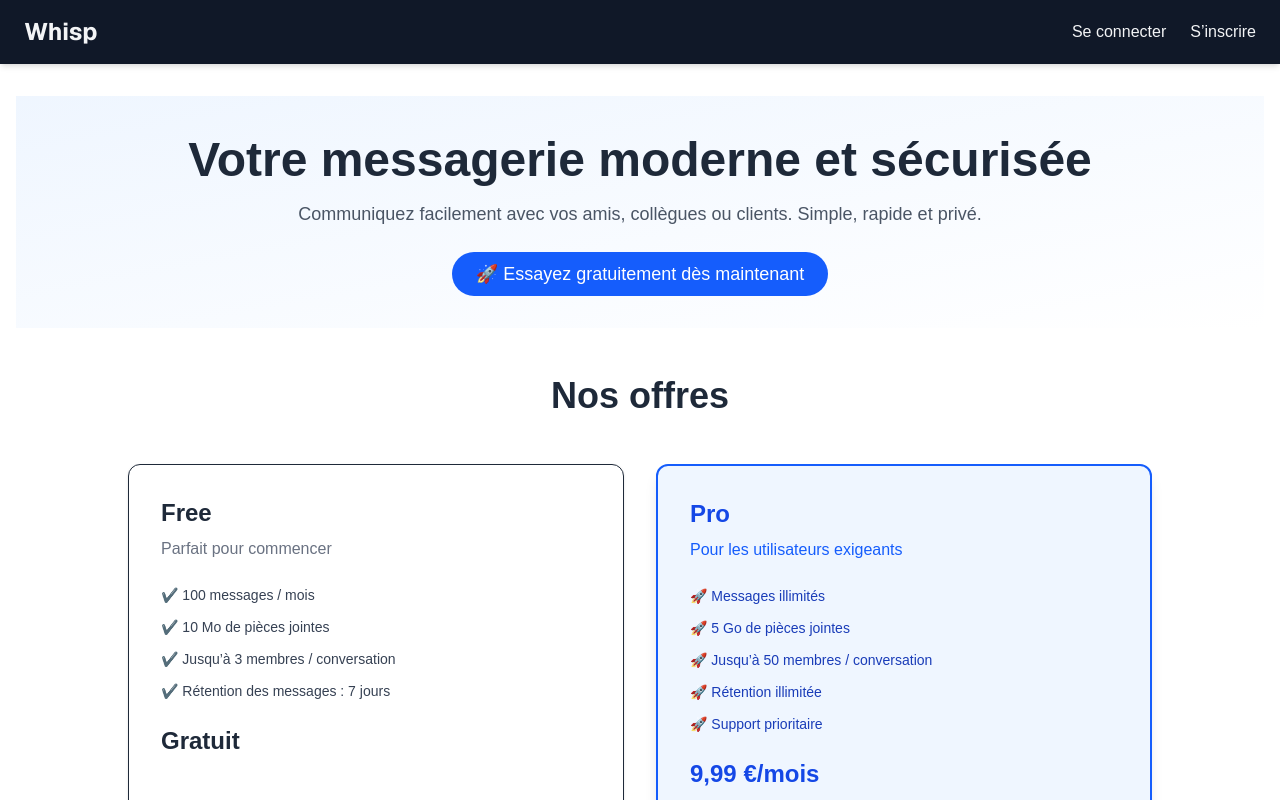
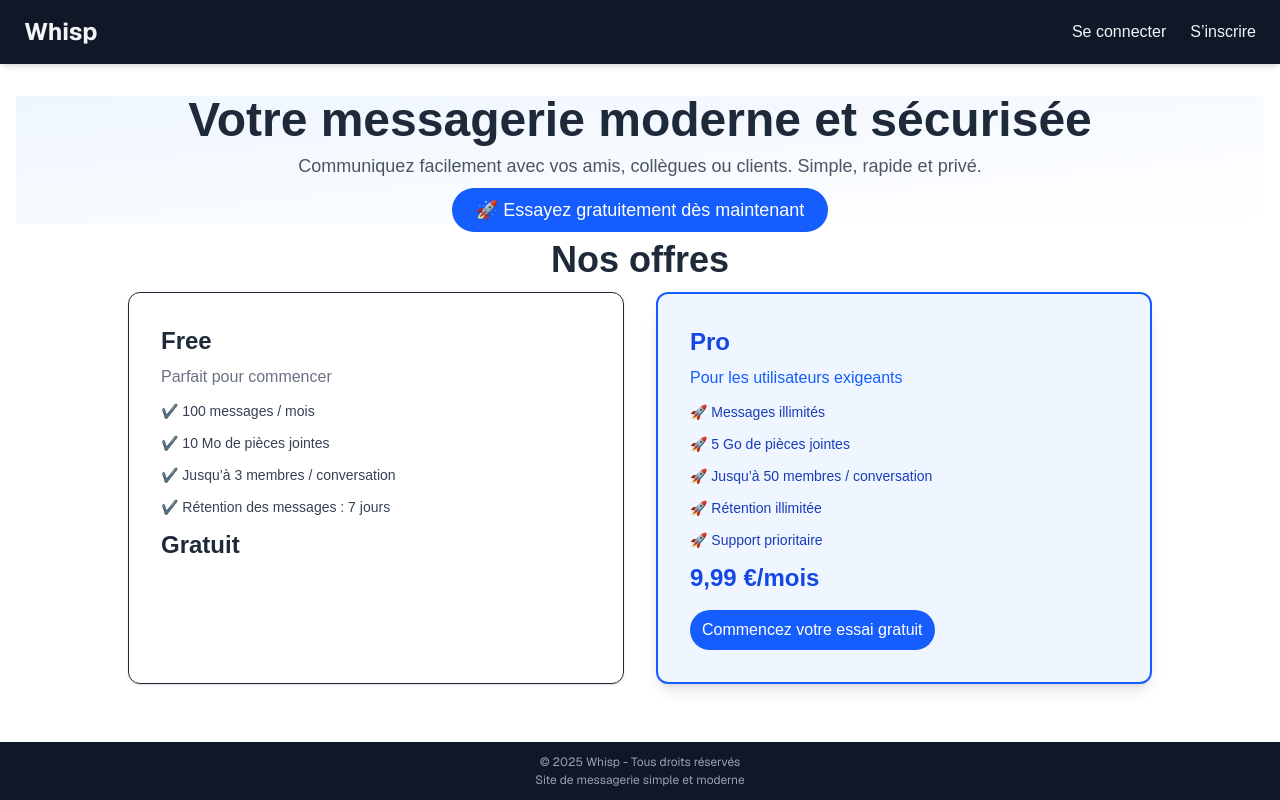
Before and after one commit to Esth0902/Whisp-reset, a Next.js app in the folder messagerie-frontend/: page / in a window 1280 px wide. Shown: the top 800 px of the page. Built offline with nearby package versions, Linux system fonts and the light colour scheme; no server answers.

Commit message:
update front

```diff
--- a/messagerie-frontend/src/app/messagerie/page.tsx
+++ b/messagerie-frontend/src/app/messagerie/page.tsx
@@ -165,7 +165,7 @@ export default function MessengerPage() {
     );
 
     return (
-        <div className="h-[calc(100vh-64px)] flex bg-gray-50 text-gray-900">
+        <div className="flex-1 flex bg-gray-50 text-gray-900 min-h-0">
             {/* Sidebar */}
             <aside className="w-1/4 border-r border-gray-200 flex flex-col bg-white">
                 <div className="p-4 border-b border-gray-200">
@@ -239,7 +239,7 @@ export default function MessengerPage() {
             </aside>
 
             {/* Zone principale */}
-            <main className="flex-1 flex flex-col bg-gray-100">
+            <main className="flex-1 flex flex-col bg-gray-100 min-h-0">
                 {activeConv ? (
                     <>
                         <div className="flex-1 overflow-y-auto p-6 space-y-4 bg-white">
--- a/messagerie-frontend/src/app/offre/page.tsx
+++ b/messagerie-frontend/src/app/offre/page.tsx
@@ -2,10 +2,10 @@ import Pricing from "@/component/pricing";
 
 export default function PricingPage() {
     return (
-        <main className="min-h-screen bg-white text-gray-800">
-            <section className="text-center py-5 px-6 bg-gradient-to-br from-blue-50 to-white">
-                <h1 className="text-4xl font-bold mb-6">Découvrez nos offres</h1>
-                <p className="text-gray-600 text-lg mb-12">
+        <main className="flex-1 bg-white text-gray-800 overflow-y-auto">
+            <section className="text-center py-2 px23 bg-gradient-to-br from-blue-50 to-white">
+                <h1 className="text-4xl font-bold mb-4">Découvrez nos offres</h1>
+                <p className="text-gray-600 text-lg mb-5">
                     Choisissez le plan qui vous convient le mieux.
                 </p>
             </section>
--- a/messagerie-frontend/src/app/page.tsx
+++ b/messagerie-frontend/src/app/page.tsx
@@ -54,11 +54,11 @@ export default function HomePage() {
     }
 
     return (
-        <main className="min-h-screen bg-white text-gray-800">
+        <main className="flex-1 bg-white text-gray-800">
             {/* Hero Section */}
-            <section className="text-center py-10 px-6 bg-gradient-to-br from-blue-50 to-white">
-                <h1 className="text-5xl font-extrabold mb-4">Votre messagerie moderne et sécurisée</h1>
-                <p className="text-lg text-gray-600 mb-8">
+            <section className="text-center bg-gradient-to-br from-blue-50 to-white">
+                <h1 className="text-5xl font-extrabold mb-2">Votre messagerie moderne et sécurisée</h1>
+                <p className="text-lg text-gray-600 mb-4">
                     Communiquez facilement avec vos amis, collègues ou clients. Simple, rapide et privé.
                 </p>
 
--- a/messagerie-frontend/src/component/header.tsx
+++ b/messagerie-frontend/src/component/header.tsx
@@ -16,15 +16,13 @@ export default function Header() {
     const [menuOpen, setMenuOpen] = useState(false);
     const pathname = usePathname();
 
-    // 🔔 State global (Zustand)
+    // State global (Zustand)
     const notifications = useNotificationStore((s) => s.notifications);
     const setNotifications = useNotificationStore((s) => s.setNotifications);
     const clearNotifications = useNotificationStore((s) => s.clearNotifications);
 
-    // 🔌 Connexion temps réel (listener)
     useRealtime(userId ?? undefined);
 
-    // 🔄 Charger les notifs persistées en DB quand userId change
     useEffect(() => {
         if (!userId) return;
         (async () => {
@@ -42,7 +40,6 @@ export default function Header() {
         })();
     }, [userId, getToken, setNotifications]);
 
-    // lien actif
     const linkClass = (path: string) =>
         `font-medium transition-colors ${
             pathname === path ? 'text-indigo-400 underline' : 'hover:text-gray-400'
@@ -57,7 +54,6 @@ export default function Header() {
                 </Link>
             </h1>
 
-            {/* Desktop navigation */}
             {isSignedIn ? (
                 <nav className="hidden md:flex items-center gap-8">
                     <Link href="/friend" className={linkClass('/friend')}>
@@ -91,7 +87,6 @@ export default function Header() {
                 </nav>
             )}
 
-            {/* Mobile menu button */}
             <button
                 className="md:hidden p-2 rounded hover:bg-gray-800 transition"
                 aria-label={menuOpen ? 'Fermer le menu' : 'Ouvrir le menu'}
@@ -115,13 +110,12 @@ export default function Header() {
                                     Amis
                                 </Link>
                                 <Link
-                                    href="/profile"
-                                    className={linkClass('/profile')}
+                                    href="/messagerie"
+                                    className={linkClass('/messagerie')}
                                     onClick={() => setMenuOpen(false)}
                                 >
                                     Profil
                                 </Link>
-
                                 <Link
                                     href="/offre"
                                     className={linkClass('/offre')}
@@ -130,7 +124,6 @@ export default function Header() {
                                     Nos offres
                                 </Link>
 
-                                {/* 🔔 Cloche aussi en mobile */}
                                 <NotificationBell
                                     count={notifications.length}
                                     notifications={notifications}
--- a/messagerie-frontend/src/component/pricing.tsx
+++ b/messagerie-frontend/src/component/pricing.tsx
@@ -6,26 +6,26 @@ import React from "react";
 
 export default function PricingSection() {
     return (
-        <section className="py-12 px-6 bg-white">
-            <h2 className="text-4xl font-bold text-center mb-12">Nos offres</h2>
+        <section className="py-4 px-2 bg-white">
+            <h2 className="text-4xl font-bold text-center mb-3">Nos offres</h2>
             <div className="max-w-5xl mx-auto grid grid-cols-1 md:grid-cols-2 gap-8">
                 {/* Free Plan */}
                 <div className="border rounded-xl p-8 shadow-sm hover:shadow-md transition">
                     <h3 className="text-2xl font-semibold mb-2">Free</h3>
-                    <p className="text-gray-500 mb-6">Parfait pour commencer</p>
+                    <p className="text-gray-500 mb-3">Parfait pour commencer</p>
                     <ul className="space-y-3 text-gray-700 text-sm">
                         <li>✔️ 100 messages / mois</li>
                         <li>✔️ 10 Mo de pièces jointes</li>
                         <li>✔️ Jusqu’à 3 membres / conversation</li>
                         <li>✔️ Rétention des messages : 7 jours</li>
                     </ul>
-                    <p className="mt-6 text-2xl font-bold">Gratuit</p>
+                    <p className="mt-3 text-2xl font-bold">Gratuit</p>
                 </div>
 
                 {/* Pro Plan */}
                 <div className="border-2 border-blue-600 rounded-xl p-8 shadow-lg bg-blue-50">
                     <h3 className="text-2xl font-semibold mb-2 text-blue-700">Pro</h3>
-                    <p className="text-blue-600 mb-6">Pour les utilisateurs exigeants</p>
+                    <p className="text-blue-600 mb-3">Pour les utilisateurs exigeants</p>
                     <ul className="space-y-3 text-blue-800 text-sm">
                         <li>🚀 Messages illimités</li>
                         <li>🚀 5 Go de pièces jointes</li>
@@ -33,11 +33,11 @@ export default function PricingSection() {
                         <li>🚀 Rétention illimitée</li>
                         <li>🚀 Support prioritaire</li>
                     </ul>
-                    <p className="mt-6 text-2xl font-bold text-blue-700">9,99 €/mois</p>
+                    <p className="mt-3 text-2xl font-bold text-blue-700">9,99 €/mois</p>
 
                     <Link
                         href="/sign-up"
-                        className="mt-4 inline-block bg-blue-600 text-white px-5 py-2 rounded-full hover:bg-blue-700 transition"
+                        className="mt-4 inline-block bg-blue-600 text-white px-3 py-2 rounded-full hover:bg-blue-700 transition"
                     >
                         Commencez votre essai gratuit
                     </Link>
```
